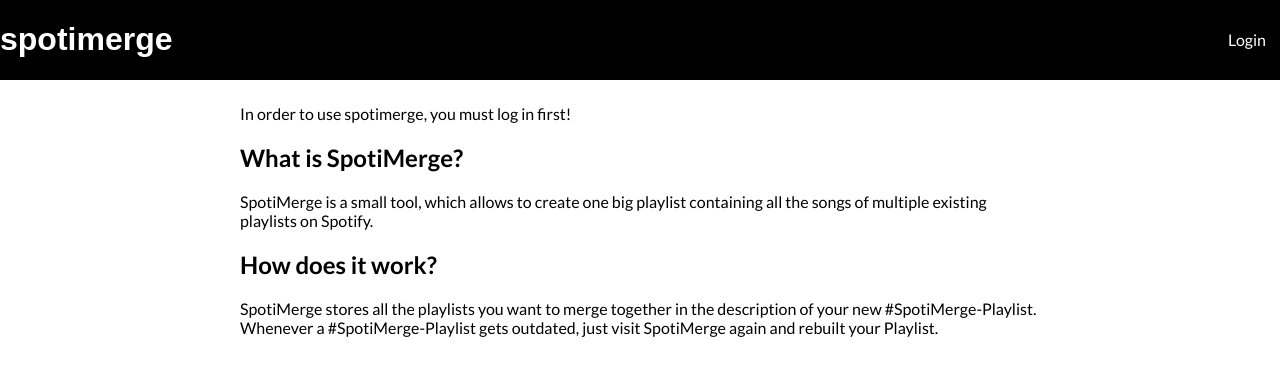
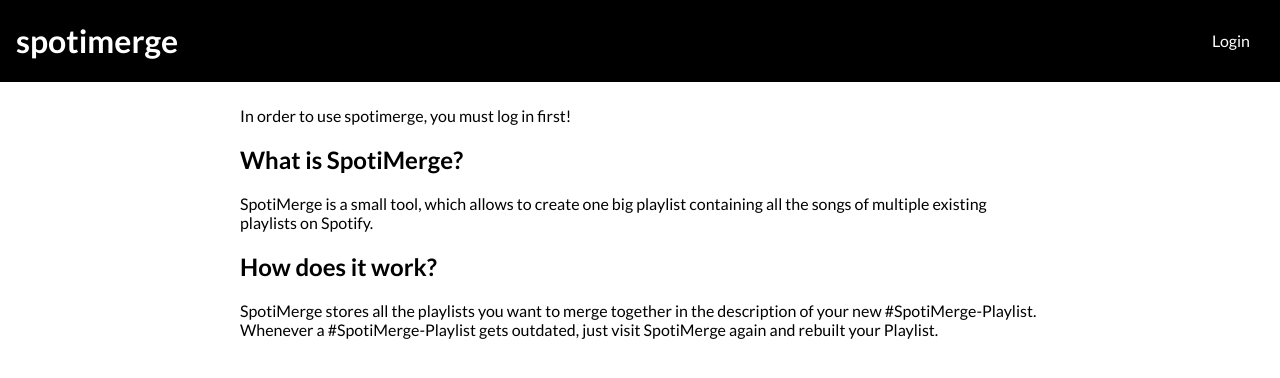
Before and after one commit to craftamap/spotimerge-react, a React app: page / in a window 1280 px wide. Shown: the top 378 px of the page. Built offline with nearby package versions, Linux system fonts and the light colour scheme.

Commit message:
Header Styling

```diff
--- a/src/components/Header.jsx
+++ b/src/components/Header.jsx
@@ -10,10 +10,7 @@
 
   background: black;
   color: white;
-
-  h1 {
-    font-family: sans-serif;
-  }
+  padding: 0 1em;
 
   nav {
     padding: 4px;
```
